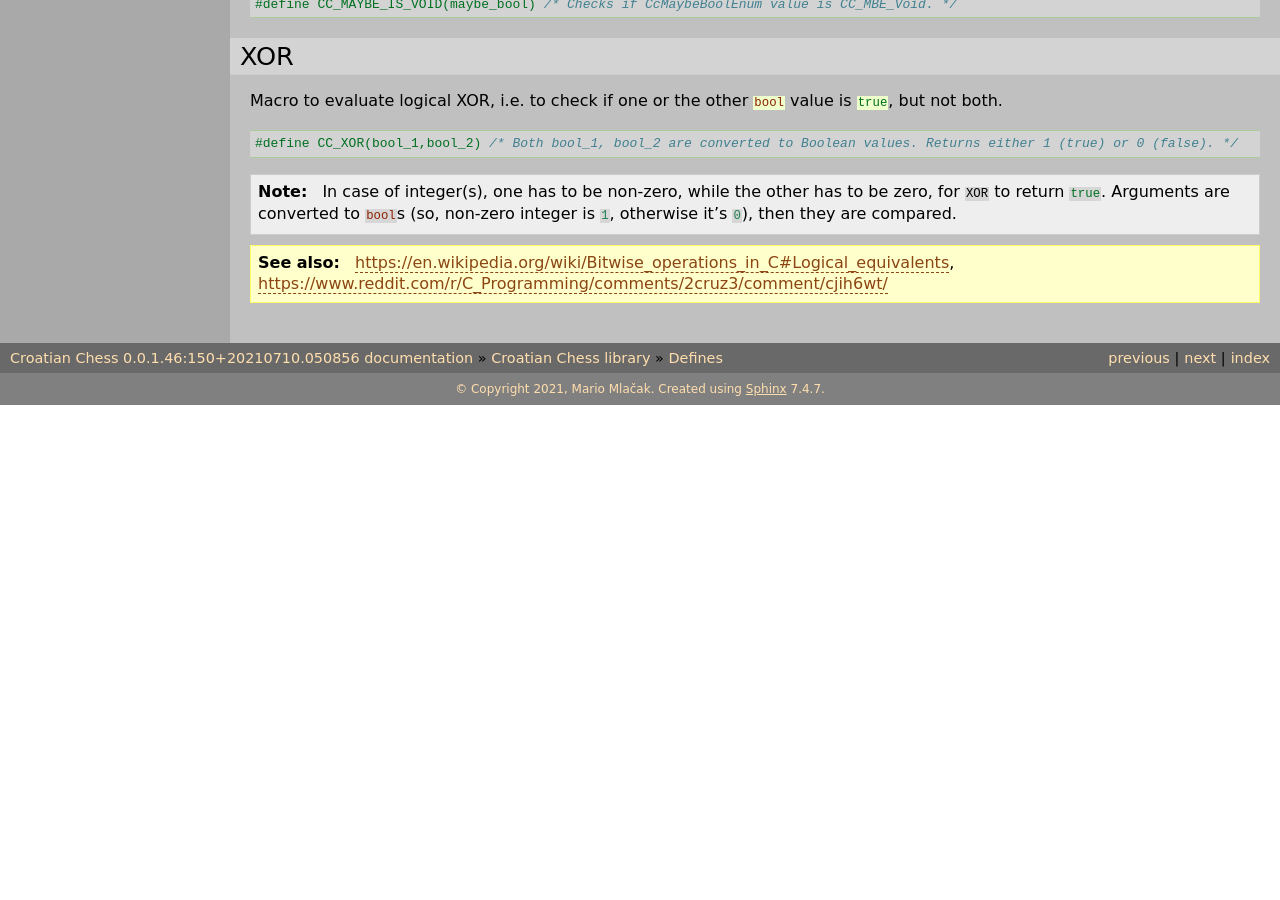
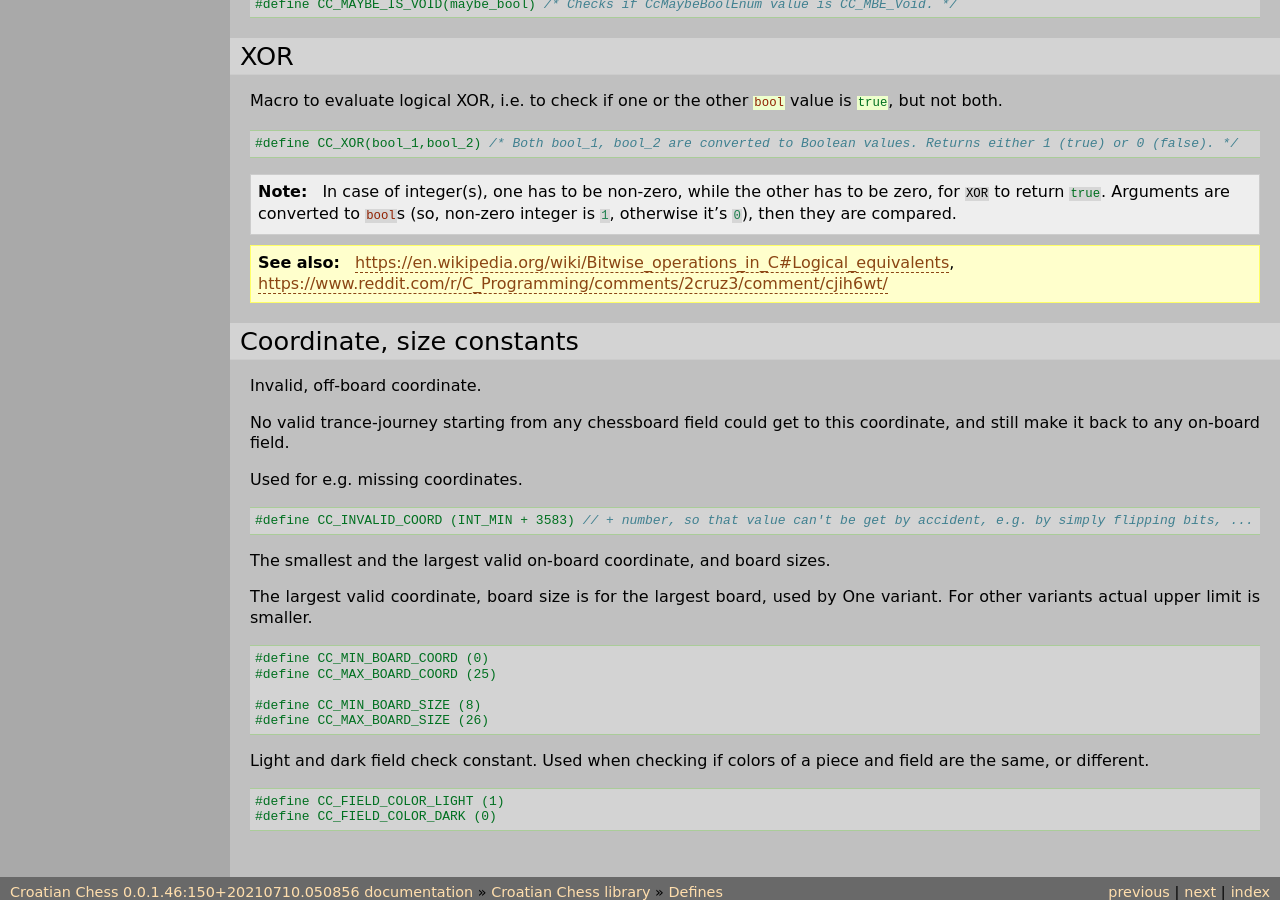
Before and after one commit to mmlacak/crochess, a Sphinx documentation site: the page built from docs/source/libcc/ccdefines.rst, in a window 1280 px wide and 900 px high, scrolled down 739 px. Built offline with Sphinx 7.4.7, drawn with Linux system fonts in a browser that asks for light colours; before the commit the page ends 1144 px from its top, so only the background shows below that; some of the changed text lies outside the part shown.

Commit message:
Documented coordinate consts.

```diff
--- a/docs/source/libcc/ccdefines.rst
+++ b/docs/source/libcc/ccdefines.rst
@@ -83,3 +83,47 @@ is :c:`true`, but not both.
 
     `<https://en.wikipedia.org/wiki/Bitwise_operations_in_C#Logical_equivalents>`_,
     `<https://www.reddit.com/r/C_Programming/comments/2cruz3/comment/cjih6wt/>`_
+
+.. _lbl-libcc-ccdefines-coordinatesizeconstants:
+
+Coordinate, size constants
+--------------------------
+
+Invalid, off-board coordinate.
+
+No valid trance-journey starting from any chessboard field could get to this coordinate,
+and still make it back to any on-board field.
+
+Used for e.g. missing coordinates.
+
+.. code-block:: C
+    :force:
+
+    #define CC_INVALID_COORD (INT_MIN + 3583) // + number, so that value can't be get by accident, e.g. by simply flipping bits, ...
+
+The smallest and the largest valid on-board coordinate, and board sizes.
+
+The largest valid coordinate, board size is for the largest board, used by One
+variant. For other variants actual upper limit is smaller.
+
+.. TODO
+    .. sealso::
+        , see `cc_variant_board_size()`.
+
+.. code-block:: C
+    :force:
+
+    #define CC_MIN_BOARD_COORD (0)
+    #define CC_MAX_BOARD_COORD (25)
+
+    #define CC_MIN_BOARD_SIZE (8)
+    #define CC_MAX_BOARD_SIZE (26)
+
+Light and dark field check constant. Used when checking if colors of a piece and
+field are the same, or different.
+
+.. code-block:: C
+    :force:
+
+    #define CC_FIELD_COLOR_LIGHT (1)
+    #define CC_FIELD_COLOR_DARK (0)
```
Also changed, not shown: 1 other file.
